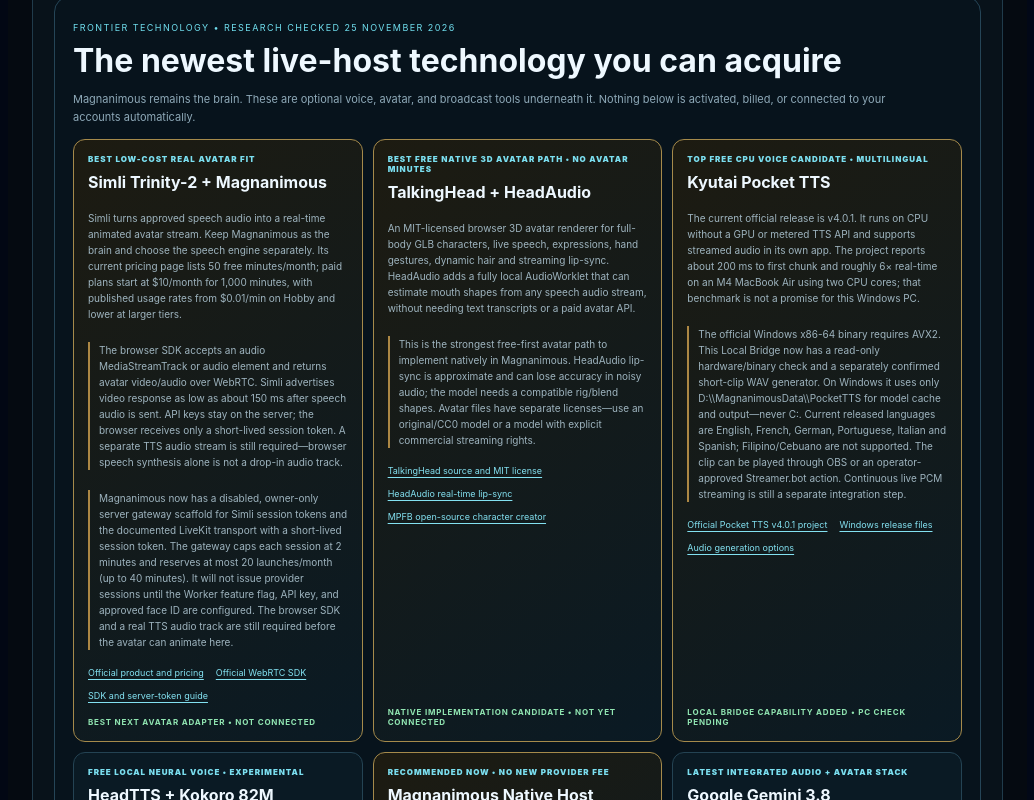
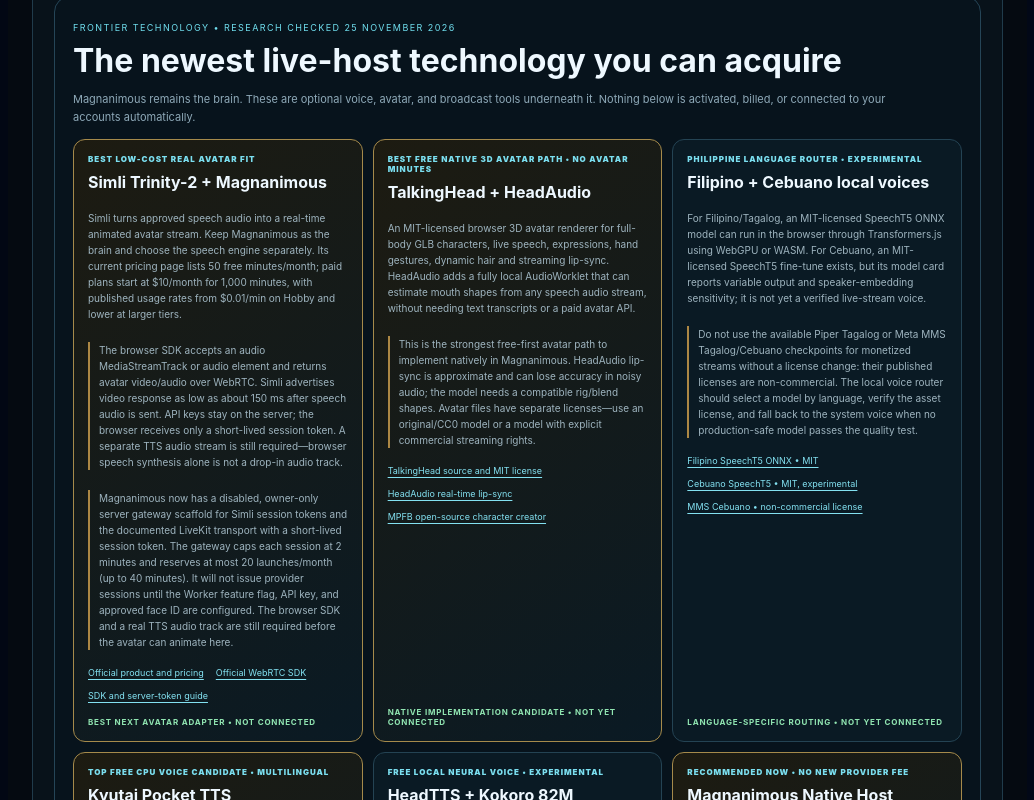
Before and after one commit to IAMGodmatters/IAMMagnanimousway.js, a Next.js app in the folder frontend/: page /tiktok-live in a window 1280 px wide. Shown: the part 2420-3220 px from the top of the page, without its empty margins (238-1272 px from the left). Built offline with nearby package versions, Linux system fonts and the light colour scheme; no server answers.

Commit message:
Add Philippine-language TTS routing and Pocket TTS CPU compatibility caveat

```diff
--- a/frontend/app/tiktok-live/page.tsx
+++ b/frontend/app/tiktok-live/page.tsx
@@ -642,6 +642,14 @@ export default function TikTokLiveHost() {
               <div className="techLinks"><a href="https://github.com/met4citizen/TalkingHead" target="_blank" rel="noreferrer">TalkingHead source and MIT license</a><a href="https://github.com/met4citizen/HeadAudio" target="_blank" rel="noreferrer">HeadAudio real-time lip-sync</a><a href="https://github.com/met4citizen/MPFB" target="_blank" rel="noreferrer">MPFB open-source character creator</a></div>
               <b className="techStatus">NATIVE IMPLEMENTATION CANDIDATE • NOT YET CONNECTED</b>
             </article>
+            <article className="techCard">
+              <span className="techTag">PHILIPPINE LANGUAGE ROUTER • EXPERIMENTAL</span>
+              <h3>Filipino + Cebuano local voices</h3>
+              <p>For Filipino/Tagalog, an MIT-licensed SpeechT5 ONNX model can run in the browser through Transformers.js using WebGPU or WASM. For Cebuano, an MIT-licensed SpeechT5 fine-tune exists, but its model card reports variable output and speaker-embedding sensitivity; it is not yet a verified live-stream voice.</p>
+              <p className="techNote">Do not use the available Piper Tagalog or Meta MMS Tagalog/Cebuano checkpoints for monetized streams without a license change: their published licenses are non-commercial. The local voice router should select a model by language, verify the asset license, and fall back to the system voice when no production-safe model passes the quality test.</p>
+              <div className="techLinks"><a href="https://huggingface.co/internetoftim/speecht5_tts-pld-fil-ONNX" target="_blank" rel="noreferrer">Filipino SpeechT5 ONNX • MIT</a><a href="https://huggingface.co/Splintir/speecht5_tts-pld-ceb-v2" target="_blank" rel="noreferrer">Cebuano SpeechT5 • MIT, experimental</a><a href="https://huggingface.co/facebook/mms-tts-ceb" target="_blank" rel="noreferrer">MMS Cebuano • non-commercial license</a></div>
+              <b className="techStatus">LANGUAGE-SPECIFIC ROUTING • NOT YET CONNECTED</b>
+            </article>
             <article className="techCard recommended">
               <span className="techTag">TOP FREE CPU VOICE CANDIDATE • MULTILINGUAL</span>
               <h3>Kyutai Pocket TTS</h3>
```
